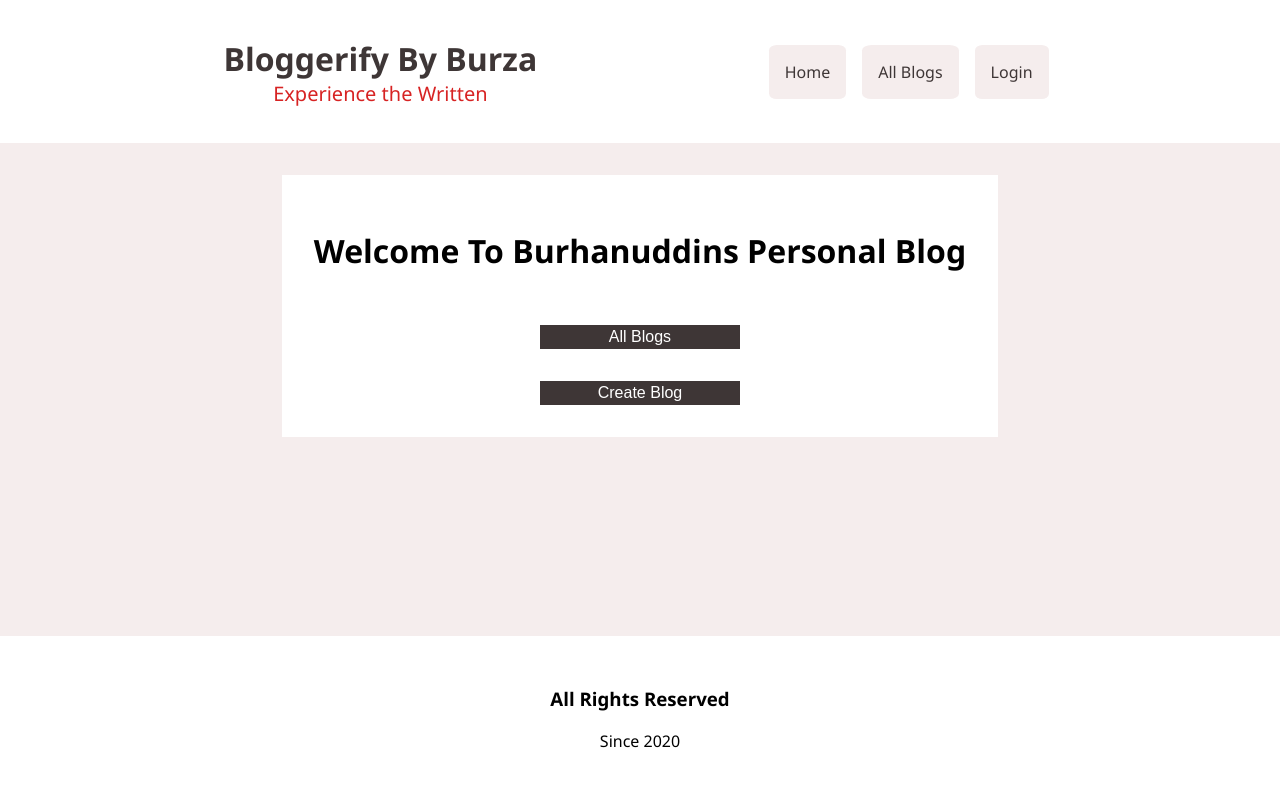
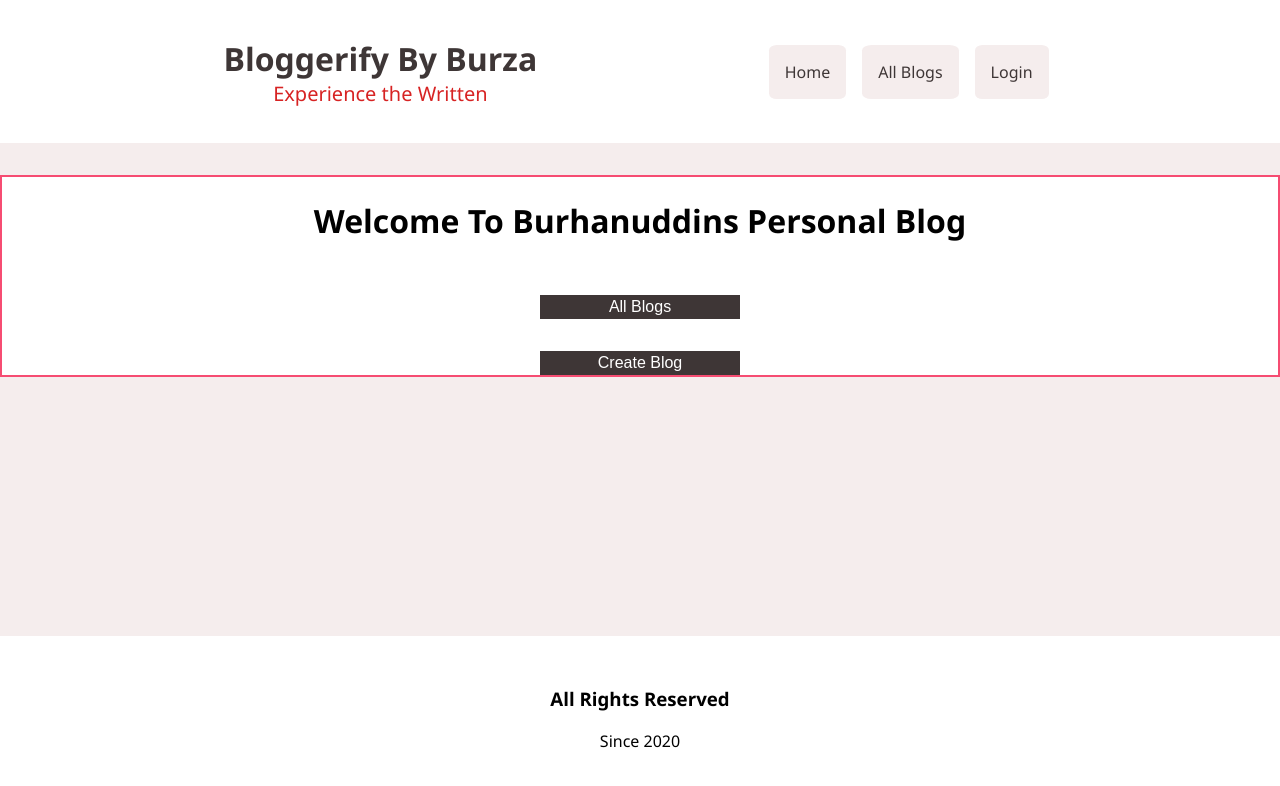
Before and after one commit to BurhanuddinMerchant/personal-blog-frontend, a React (Create React App) app: page / in a window 1280 px wide. Shown: the top 786 px of the page. Built offline with nearby package versions, Linux system fonts and the light colour scheme.

Commit message:
modified blog styling

```diff
--- a/src/App.css
+++ b/src/App.css
@@ -94,9 +94,10 @@ main {
   display: flex;
   flex-direction: column;
   margin: 2em auto;
-  padding: 2em;
   align-content: center;
   background-color: #ffffff;
+  width: 100%;
+  padding: auto;
 }
 .container form {
   display: flex;
@@ -148,11 +149,13 @@ footer {
   padding: 2em;
   text-align: center;
 }
-
+.box {
+  border: #f64c72 2px solid;
+}
 .blog {
+  max-width: 1024px;
+  width: 90%;
   margin: 0 auto;
-  max-width: 1024px;
-  width: 100%;
   background-color: #2f2fa2;
   border-radius: 1%;
   margin-bottom: 2em;
```
